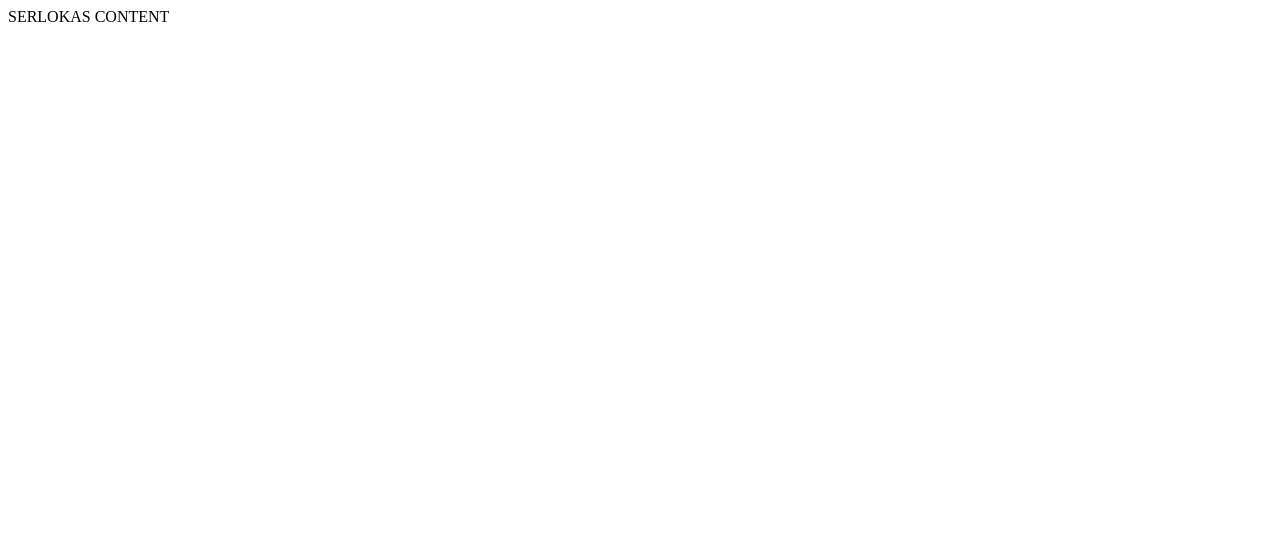
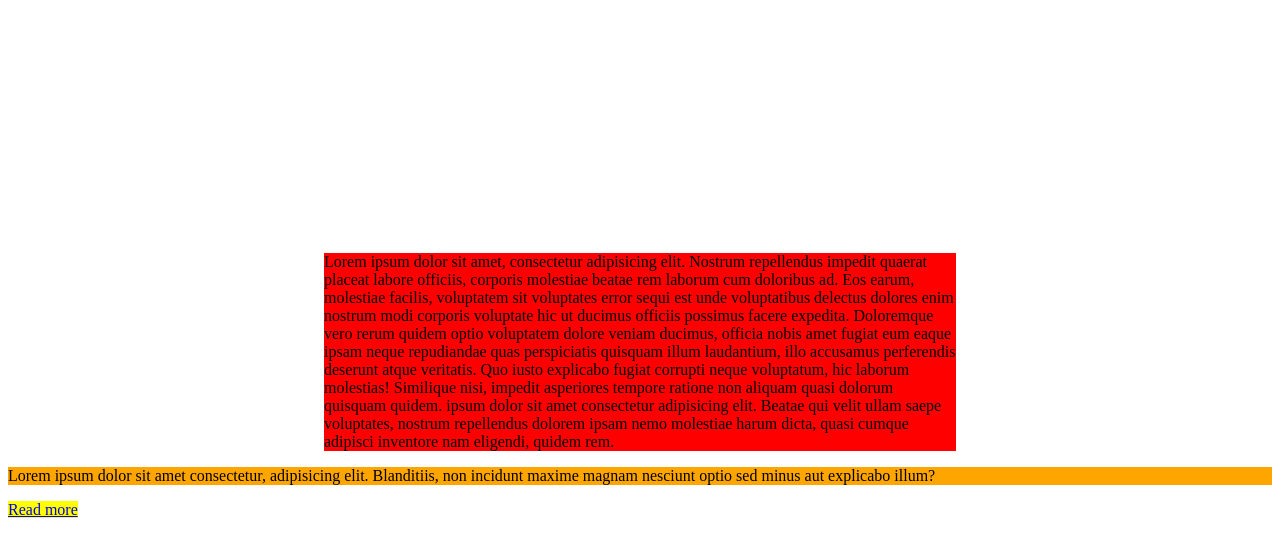
Before and after one commit to Jonasmart/2-serlokas, a website: page index.html in a window 1280 px wide. Drawn offline with Linux system fonts and the light colour scheme.

Commit message:
Content in the middle of the screen

```diff
--- a/index.html
+++ b/index.html
@@ -9,7 +9,33 @@
 </head>
 
 <body>
-    SERLOKAS CONTENT
+    <div style="background-color: red; width: 50%; margin-left: 25%; margin-top: 20%;">Lorem ipsum dolor sit amet, consectetur adipisicing elit. Nostrum repellendus impedit quaerat placeat labore officiis, corporis molestiae beatae rem laborum cum doloribus ad. Eos earum, molestiae facilis, voluptatem sit voluptates error sequi est unde voluptatibus delectus dolores enim nostrum modi corporis voluptate hic ut ducimus officiis possimus facere expedita. Doloremque vero rerum quidem optio voluptatem dolore veniam ducimus, officia nobis amet fugiat eum eaque ipsam neque repudiandae quas perspiciatis quisquam illum laudantium, illo accusamus perferendis deserunt atque veritatis. Quo iusto explicabo fugiat corrupti neque voluptatum, hic laborum molestias! Similique nisi, impedit asperiores tempore ratione non aliquam quasi dolorum quisquam quidem. ipsum dolor sit amet consectetur adipisicing elit. Beatae qui velit ullam saepe voluptates, nostrum repellendus dolorem ipsam nemo molestiae harum dicta, quasi cumque adipisci inventore nam eligendi, quidem rem.</div>
+
+    <p style="background-color: orange;">Lorem ipsum dolor sit amet consectetur, adipisicing elit. Blanditiis, non incidunt maxime magnam nesciunt optio sed minus aut explicabo illum?</p>
+
+    <a href="#" style="background-color: yellow;">Read more</a>
 </body>
 
 </html>
+
+<!--
+    KOMENTARAI:
+    ===========
+
+    stilius rasymo sintakse:
+    savybes-pavadinimas: reiksme;
+
+    pvz:
+    background-color: red;
+    width: 50%
+
+    elementu stumdymas vienas kito atzvilgiu:
+    margin: 10%              10% visomis kryptimis
+    margin-left:
+    margin-top:
+    margin-right:
+    margin-bottom:
+
+
+
+-->
```
